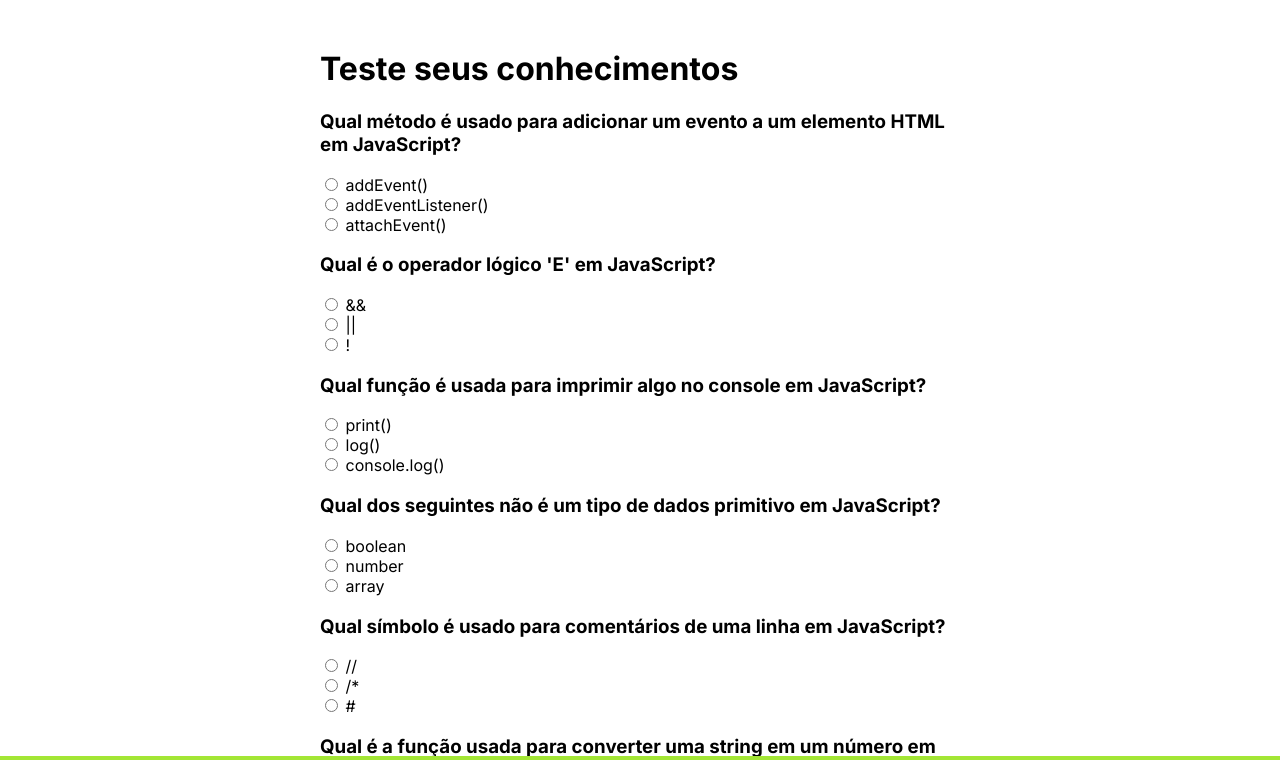
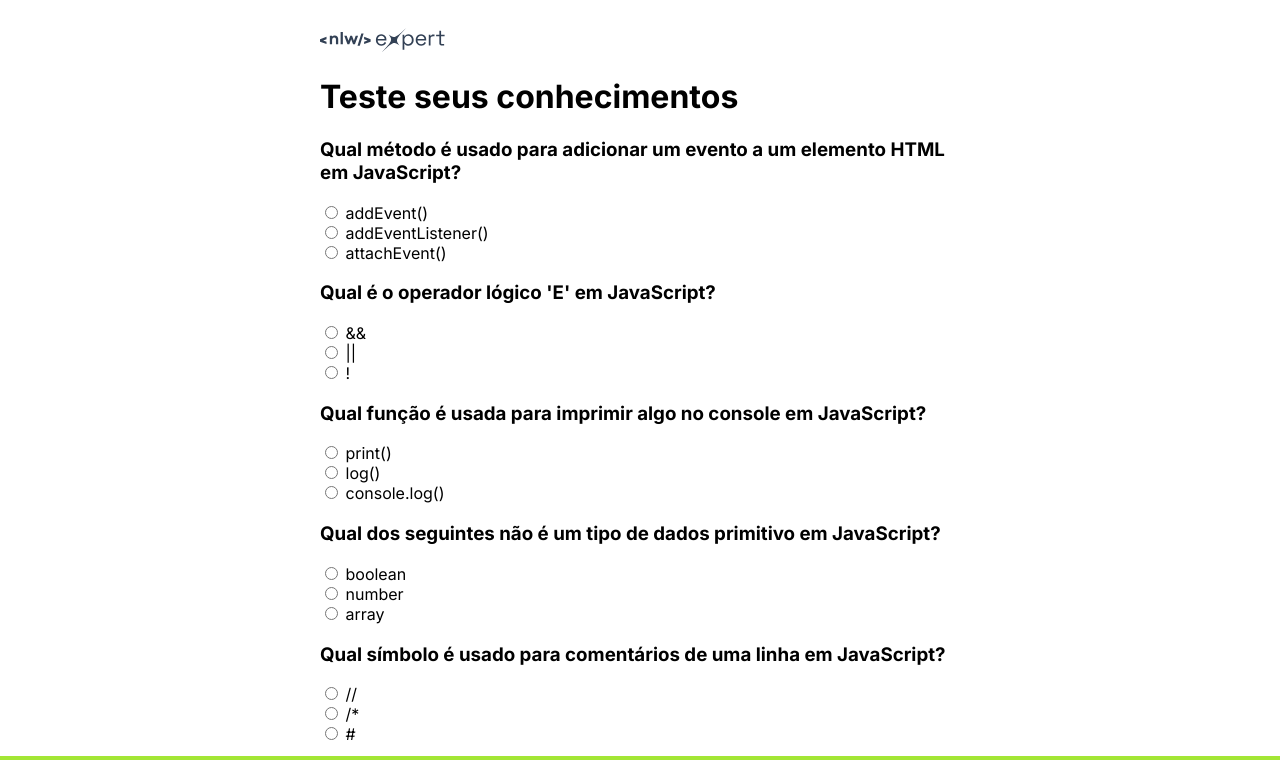
Before and after one commit to brendavit0ria/javascript-quiz, a plain HTML site: page index.html in a window 1280 px wide. Shown: the top 760 px of the page. Drawn offline with Linux system fonts and the light colour scheme.

Commit message:
added header with logo and title

```diff
--- a/index.html
+++ b/index.html
@@ -10,7 +10,10 @@
 
 <body>
   <main>
-    <h1>Teste seus conhecimentos</h1>
+    <header>
+      <img src="./img/Logo.svg" alt="Logo NLW">
+      <h1>Teste seus conhecimentos</h1>
+    </header>
     <div id="quiz"></div>
     <template>
       <div class="quiz-item">
```
